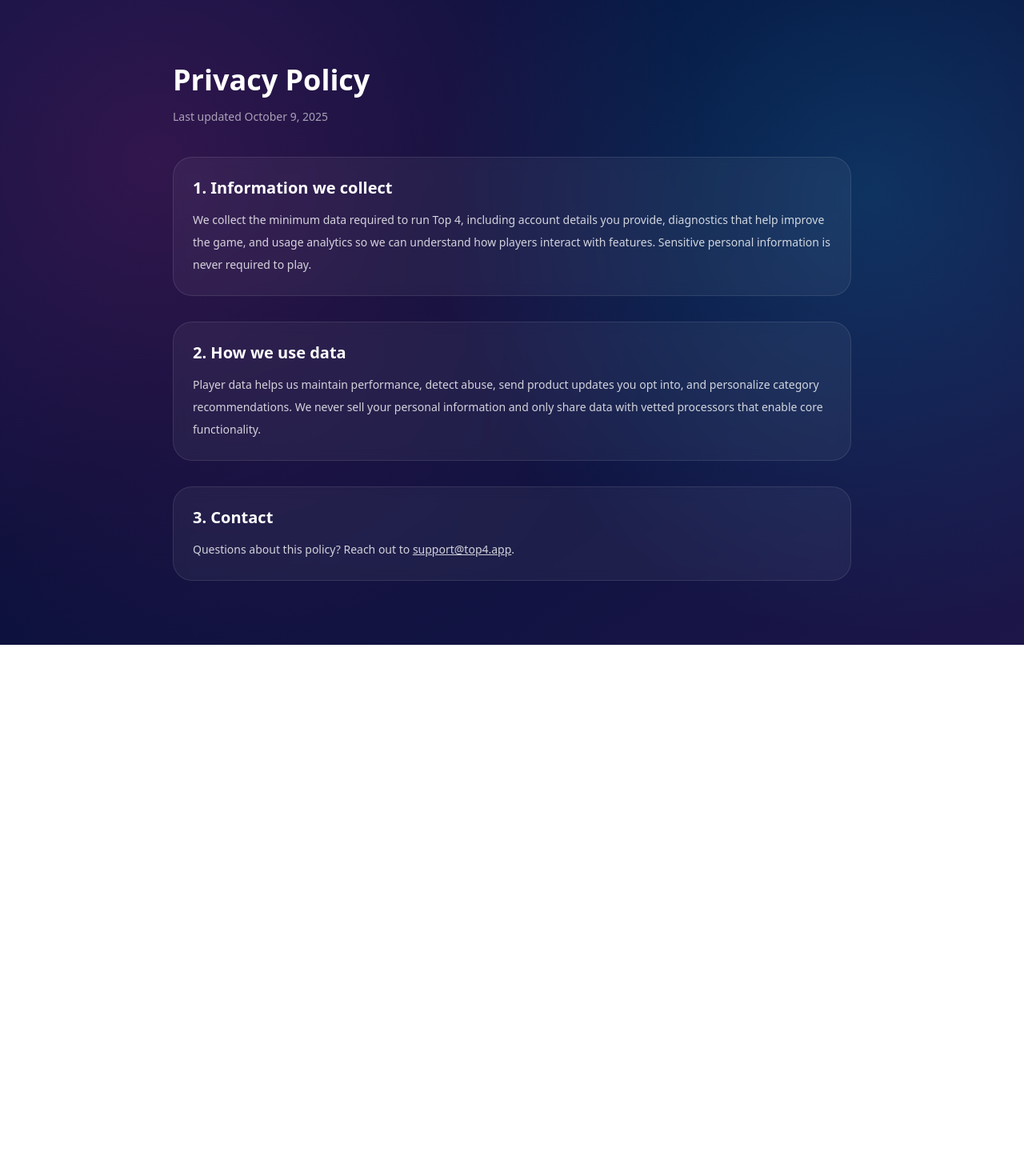
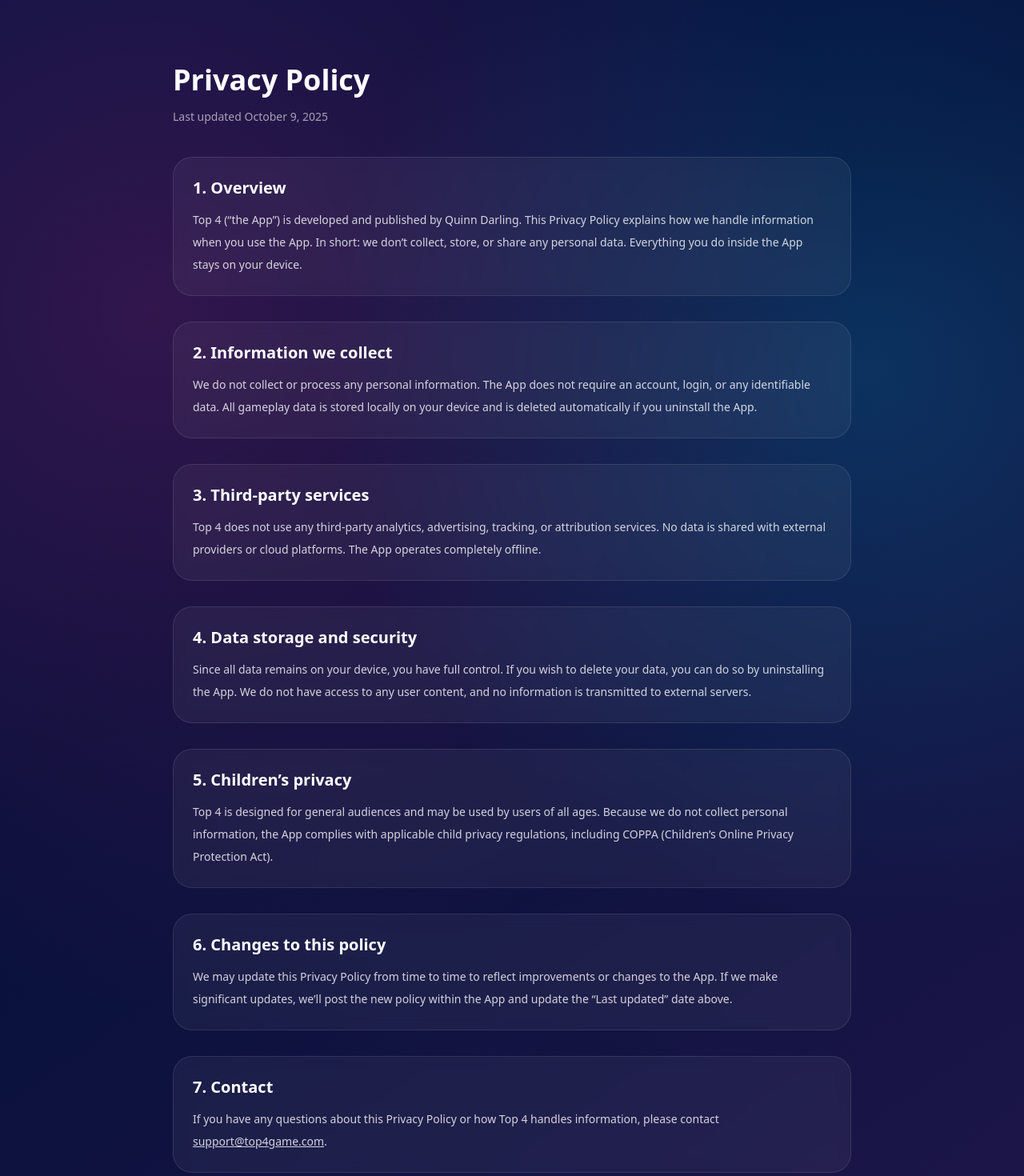
Before and after one commit to quinndarling21/top4_landing, a Next.js app: page /privacy in a window 1280 px wide. Shown: the top 1470 px of the page at 80% size. Before the commit the page ends 806 px from the top, so only its background shows below. Built offline with nearby package versions, Linux system fonts and the light colour scheme.

Commit message:
Update privacy policy

```diff
--- a/src/app/privacy/page.tsx
+++ b/src/app/privacy/page.tsx
@@ -10,33 +10,107 @@
     <main className="mx-auto max-w-4xl px-6 py-20 text-white/80">
       <h1 className="text-4xl font-semibold text-white">Privacy Policy</h1>
       <p className="mt-4 text-sm text-white/60">
-        Last updated {new Date().toLocaleDateString("en-US", { month: "long", day: "numeric", year: "numeric" })}
+        Last updated{" "}
+        {new Date().toLocaleDateString("en-US", {
+          month: "long",
+          day: "numeric",
+          year: "numeric",
+        })}
       </p>
+
       <section className="mt-10 space-y-8 text-sm leading-7">
+        {/* 1. Overview */}
         <div className="rounded-3xl border border-white/10 bg-white/5 p-6 backdrop-blur">
-          <h2 className="text-xl font-semibold text-white">1. Information we collect</h2>
+          <h2 className="text-xl font-semibold text-white">
+            1. Overview
+          </h2>
           <p className="mt-3">
-            We collect the minimum data required to run Top 4, including account
-            details you provide, diagnostics that help improve the game, and
-            usage analytics so we can understand how players interact with
-            features. Sensitive personal information is never required to play.
+            Top 4 (“the App”) is developed and published by Quinn Darling.
+            This Privacy Policy explains how we handle information when you
+            use the App. In short: we don’t collect, store, or share any
+            personal data. Everything you do inside the App stays on your
+            device.
           </p>
         </div>
+
+        {/* 2. Information We Collect */}
         <div className="rounded-3xl border border-white/10 bg-white/5 p-6 backdrop-blur">
-          <h2 className="text-xl font-semibold text-white">2. How we use data</h2>
+          <h2 className="text-xl font-semibold text-white">
+            2. Information we collect
+          </h2>
           <p className="mt-3">
-            Player data helps us maintain performance, detect abuse, send
-            product updates you opt into, and personalize category
-            recommendations. We never sell your personal information and only
-            share data with vetted processors that enable core functionality.
+            We do not collect or process any personal information. The App
+            does not require an account, login, or any identifiable data.
+            All gameplay data is stored locally on your device and is deleted
+            automatically if you uninstall the App.
           </p>
         </div>
+
+        {/* 3. Third-Party Services */}
         <div className="rounded-3xl border border-white/10 bg-white/5 p-6 backdrop-blur">
-          <h2 className="text-xl font-semibold text-white">3. Contact</h2>
+          <h2 className="text-xl font-semibold text-white">
+            3. Third-party services
+          </h2>
           <p className="mt-3">
-            Questions about this policy? Reach out to{" "}
-            <Link className="text-white underline" href="mailto:support@top4.app">
-              support@top4.app
+            Top 4 does not use any third-party analytics, advertising,
+            tracking, or attribution services. No data is shared with
+            external providers or cloud platforms. The App operates
+            completely offline.
+          </p>
+        </div>
+
+        {/* 4. Data Storage and Security */}
+        <div className="rounded-3xl border border-white/10 bg-white/5 p-6 backdrop-blur">
+          <h2 className="text-xl font-semibold text-white">
+            4. Data storage and security
+          </h2>
+          <p className="mt-3">
+            Since all data remains on your device, you have full control.
+            If you wish to delete your data, you can do so by uninstalling
+            the App. We do not have access to any user content, and no
+            information is transmitted to external servers.
+          </p>
+        </div>
+
+        {/* 5. Children’s Privacy */}
+        <div className="rounded-3xl border border-white/10 bg-white/5 p-6 backdrop-blur">
+          <h2 className="text-xl font-semibold text-white">
+            5. Children’s privacy
+          </h2>
+          <p className="mt-3">
+            Top 4 is designed for general audiences and may be used by users
+            of all ages. Because we do not collect personal information, the
+            App complies with applicable child privacy regulations, including
+            COPPA (Children’s Online Privacy Protection Act).
+          </p>
+        </div>
+
+        {/* 6. Changes to This Policy */}
+        <div className="rounded-3xl border border-white/10 bg-white/5 p-6 backdrop-blur">
+          <h2 className="text-xl font-semibold text-white">
+            6. Changes to this policy
+          </h2>
+          <p className="mt-3">
+            We may update this Privacy Policy from time to time to reflect
+            improvements or changes to the App. If we make significant
+            updates, we’ll post the new policy within the App and update the
+            “Last updated” date above.
+          </p>
+        </div>
+
+        {/* 7. Contact */}
+        <div className="rounded-3xl border border-white/10 bg-white/5 p-6 backdrop-blur">
+          <h2 className="text-xl font-semibold text-white">
+            7. Contact
+          </h2>
+          <p className="mt-3">
+            If you have any questions about this Privacy Policy or how Top 4
+            handles information, please contact{" "}
+            <Link
+              className="text-white underline"
+              href="mailto:support@top4game.com"
+            >
+              support@top4game.com
             </Link>
             .
           </p>
```
